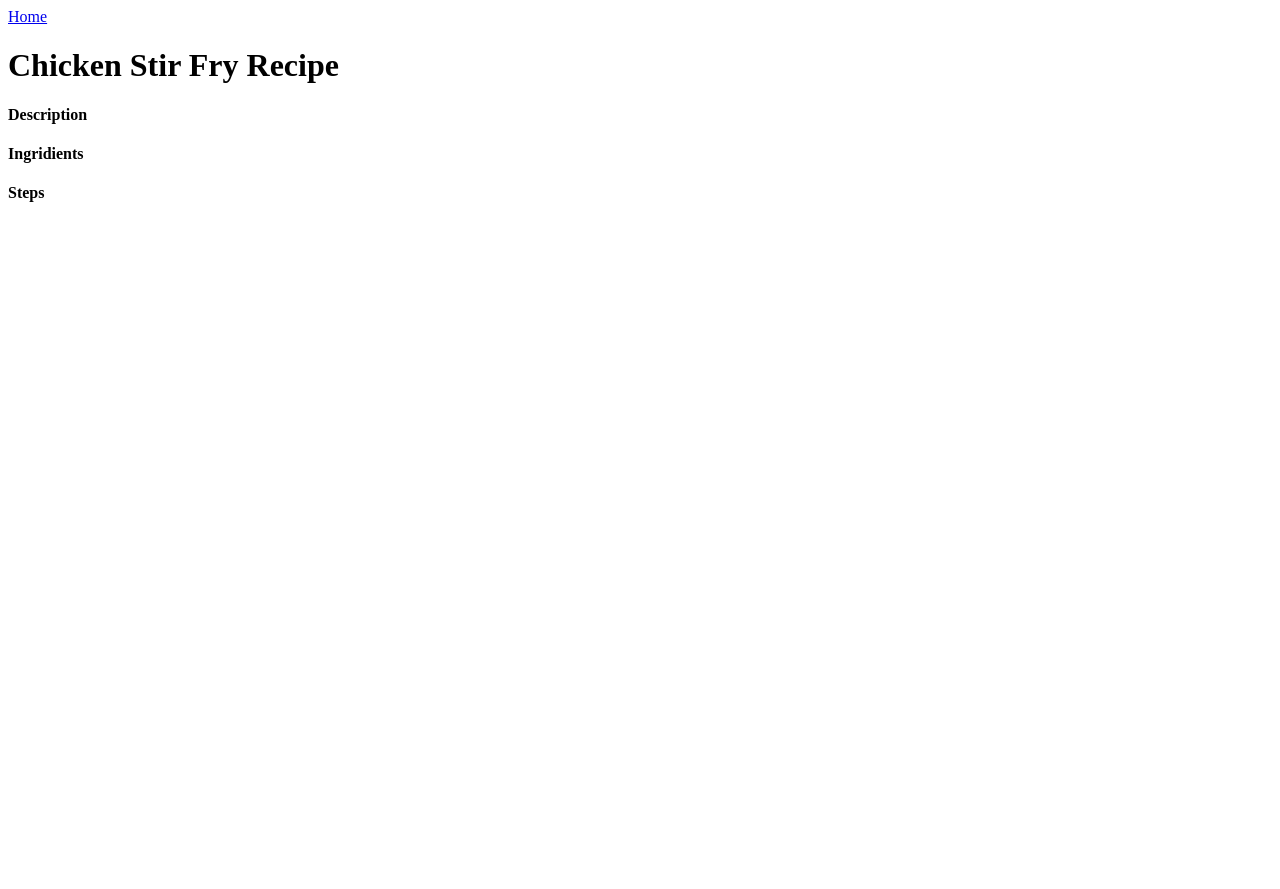
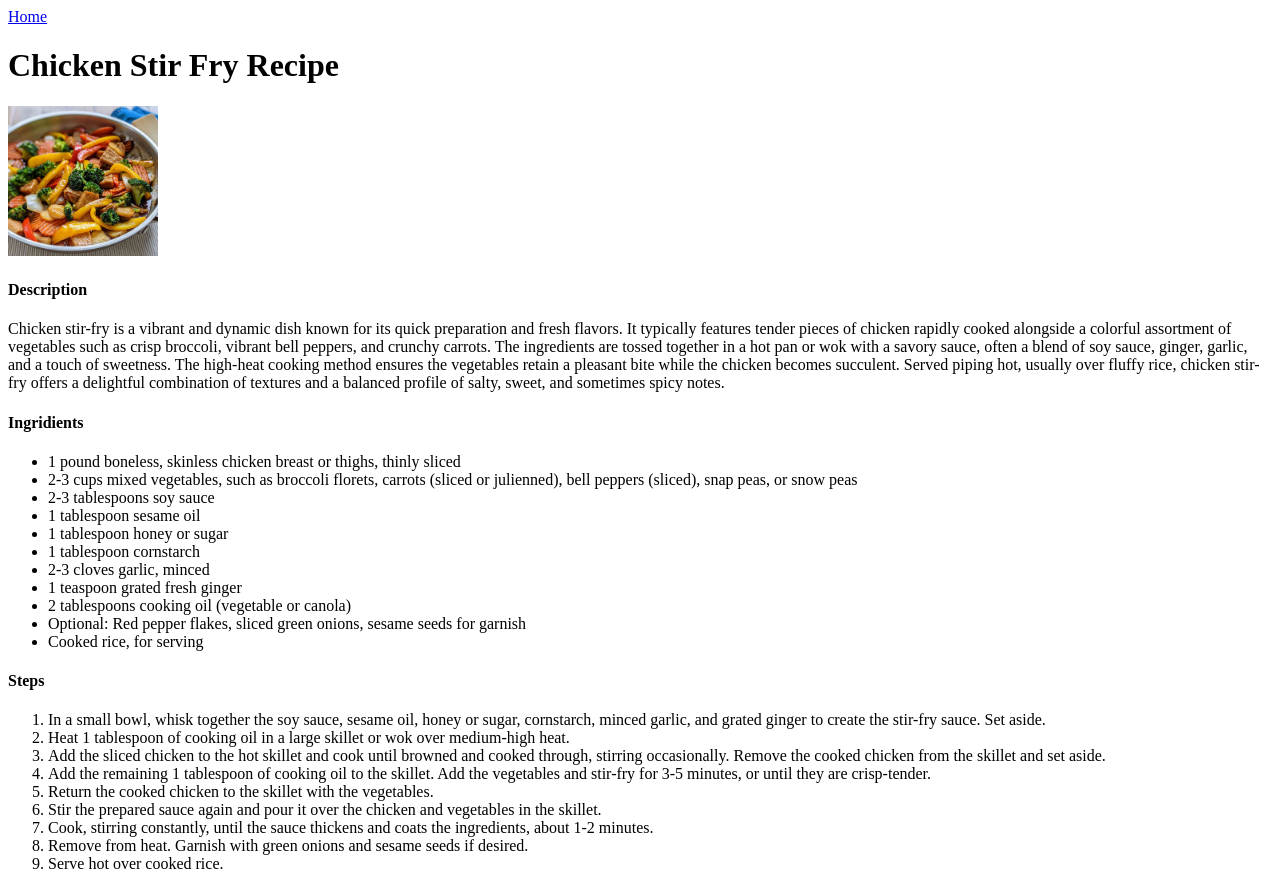
Before and after one commit to M-palao/odin-recipes, a plain HTML site: page recipes/chicken-stir-fry.html in a window 1280 px wide. Before the commit the page ends 800 px from the top, so only its background shows below. Drawn offline with Linux system fonts and the light colour scheme.

Commit message:
Update webpage content to contain recipe and image
Previos iteration lacks content

```diff
--- a/recipes/chicken-stir-fry.html
+++ b/recipes/chicken-stir-fry.html
@@ -8,19 +8,46 @@
     <body>
         <a href="../index.html">Home</a>
         <h1>Chicken Stir Fry Recipe</h1>
-
+        <img src="../images/chicken-stir-fry.jpg" alt="Finished chicken stir fry dish" width="150">
         <h4>Description</h4>
         <p>
-
+            Chicken stir-fry is a vibrant and dynamic dish known for its quick preparation and fresh flavors. It typically features tender pieces of chicken
+            rapidly cooked alongside a colorful assortment of vegetables such as crisp broccoli, vibrant bell peppers, and crunchy carrots. The ingredients are
+            tossed together in a hot pan or wok with a savory sauce, often a blend of soy sauce, ginger, garlic, and a touch of sweetness. The high-heat cooking
+            method ensures the vegetables retain a pleasant bite while the chicken becomes succulent. Served piping hot, usually over fluffy rice, chicken
+            stir-fry offers a delightful combination of textures and a balanced profile of salty, sweet, and sometimes spicy notes.
         </p>
         <h4>Ingridients</h4>
         <ul>
-
+            <li>1 pound boneless, skinless chicken breast or thighs, thinly sliced</li>
+            <li>2-3 cups mixed vegetables, such as broccoli florets, carrots (sliced or julienned), bell peppers (sliced), snap peas, or snow peas</li>
+            <li>2-3 tablespoons soy sauce</li>
+            <li>1 tablespoon sesame oil</li>
+            <li>1 tablespoon honey or sugar</li>
+            <li>1 tablespoon cornstarch</li>
+            <li>2-3 cloves garlic, minced</li>
+            <li>1 teaspoon grated fresh ginger</li>
+            <li>2 tablespoons cooking oil (vegetable or canola)</li>
+            <li>Optional: Red pepper flakes, sliced green onions, sesame seeds for garnish</li>
+            <li>Cooked rice, for serving</li>
         </ul>
 
         <h4>Steps</h4>
         <ol>
-
+            <li>In a small bowl, whisk together the soy sauce, sesame oil, honey or sugar, cornstarch, minced garlic, and grated ginger to create the
+                stir-fry sauce. Set aside.
+            </li>
+            <li>Heat 1 tablespoon of cooking oil in a large skillet or wok over medium-high heat.</li>
+            <li>
+                Add the sliced chicken to the hot skillet and cook until browned and cooked through, stirring occasionally. Remove the cooked chicken from the
+                skillet and set aside.
+            </li>
+            <li>Add the remaining 1 tablespoon of cooking oil to the skillet. Add the vegetables and stir-fry for 3-5 minutes, or until they are crisp-tender.</li>
+            <li>Return the cooked chicken to the skillet with the vegetables.</li>
+            <li>Stir the prepared sauce again and pour it over the chicken and vegetables in the skillet.</li>
+            <li>Cook, stirring constantly, until the sauce thickens and coats the ingredients, about 1-2 minutes.</li>
+            <li>Remove from heat. Garnish with green onions and sesame seeds if desired.</li>
+            <li>Serve hot over cooked rice.</li>
         </ol>
     </body>
 </html>
```
